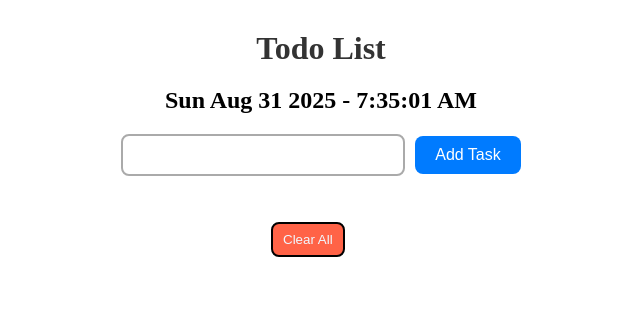
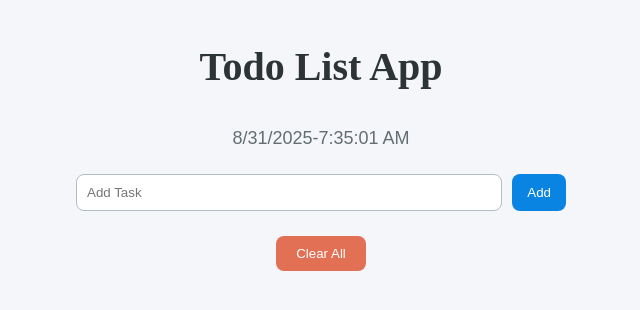
Before and after one commit to pkr86037/ecommerce.example2, a React (Vite) app: page / in a window 1280 px wide. Shown: the top 310 px of the page, without its empty margins (319-959 px from the left). Built offline with nearby package versions, Linux system fonts and the light colour scheme.

Commit message:
new UI and code optimize

```diff
--- a/src/App.css
+++ b/src/App.css
@@ -1,155 +1,152 @@
-/* Main container */
-.todo-cantaner {
-  text-align: center;
-  margin-top: 30px;
+
+
+.completed-task{
+  text-decoration: line-through;
+  color: grey;
 }
 
-.todo-cantaner h1 {
-  font-size: 2rem;
-  color: #333;
+body {
+  font-family: Arial, sans-serif;
+  background: #f5f6fa;
+  margin: 0;
+  padding: 0;
+}
+
+div {
+  padding: 5px;
+  max-width: 500px;
+  margin: auto;
+}
+
+/* Header */
+header {
+  text-align: center;
+  margin-bottom: 10px;
+}
+
+header h1 {
+  font-family: cursive;
+  font-size: 2.5rem;
+  color: #2d3436;
+}
+
+/* Time display */
+.timezone {
+  text-align: center;
+  color: #636e72;
+  font-size: 18px;
   margin-bottom: 20px;
 }
 
-/* Form styling */
-.form {
-  display: flex;
-  flex-direction: column;
-  align-items: center;
-}
-
+/* Form styles */
 form {
   display: flex;
-  align-items: center;
   gap: 10px;
 }
 
-.todo-input {
-  padding: 10px 15px;
-  border: 2px solid #aaa;
+form input {
+  flex: 1;
+  padding: 10px;
+  border: 1px solid #b2bec3;
   border-radius: 8px;
   outline: none;
-  font-size: 1rem;
-  width: 250px;
-  transition: 0.3s;
 }
 
-.todo-input:focus {
-  border-color: #007bff;
+form input:focus {
+  border-color: #0984e3;
 }
 
-button[type="submit"] {
-  padding: 10px 20px;
+form button {
+  padding: 10px 15px;
   border: none;
-  background-color: #007bff;
+  background: #0984e3;
   color: white;
-  font-size: 1rem;
   border-radius: 8px;
   cursor: pointer;
   transition: 0.3s;
 }
 
-button[type="submit"]:hover {
-  background-color: #0056b3;
+form button:hover {
+  background: #74b9ff;
 }
 
-/* Task list section */
-.display-section {
-  margin-top: 30px;
-  width: 480px;
+/* Task list */
+ul {
+  list-style-type: none;
+  padding: 0px;
 }
 
-.display-section ul {
-  list-style: none;
+li {
+  display: flex;
+   align-items: center;
+  justify-content: space-between;
+  background: #fff;
+  padding: 10px 15px;
+  border: 1px solid #dfe6e9;
+  border-radius: 8px;
+  margin-bottom: 10px;
+  transition: 0.3s;
 }
 
-.task-text {
-  flex: 1;
-  font-size: 1rem;
-  color: #333;
+li:hover {
+  background: #f1f2f6;
 }
 
-/* Icons grouped together */
-.icon-group {
-  display: flex;
-  align-items: center;
-  gap: 10px;
-}
+/* Task text */
 
-.icon-group svg {
-  cursor: pointer;
-  font-size: 1.2rem;
-  color: #666;
-  transition: color 0.2s;
-}
-
-.icon-group svg:hover {
-  color: #007bff;
-}
-
-.result{
-    display: flex;
-    align-items: center;
-    justify-content: space-between;
-    border: 0.1px solid rgb(234, 228, 229);
-    width: 380px;
-    border-radius: 10px;
-    height: 45px;
-    font-size: 22px;
-    font-family: sans-serif;
-    box-shadow: 5px 3px 1px 1px grey;
-}
-
-.icons{
-    display: flex;
-    gap: 20px;
-    padding-right: 15px;
-    font-size:25px;
-}
-
-.result-name{
-    padding-left: 10px;
-}
-
-.list-cantaner{
-  margin: 10px;
+li p {
+  margin: 0;
+  font-size: 16px;
+  color: #2d3436;
+  width: 300px;
 }
 
 
-button{
-  border: transparent;
-  background-color: transparent;
+
+
+/* Buttons inside task */
+li button {
+  margin-left: 10px;
+  padding: 5px 10px;
+  border: none;
+  border-radius: 6px;
+  cursor: pointer;
+  font-size: 14px;
+  transition: 0.3s;
 }
 
-.clear-btn{
-  align-items: center;
-  border: 2px solid black;
-  padding: 8px 10px;
-  border-radius: 8px;
-  background-color: tomato;
-  color: aliceblue;
-  position: relative;
-  left: 190px;
-  cursor:pointer;
-}
-.clear-btn:hover{
-  background-color: red;
-  color: black;
+li button:first-of-type {
+  background: #55efc4;
+  color: #2d3436;
 }
 
-.checkBtn{
-  color: darkgreen;
-  font-size: 20px;
-  cursor: pointer;
+li button:first-of-type:hover {
+  background: #00b894;
+  color: white;
 }
 
-.deleteBtn{
-  color: red;
-  font-size: 22px;
-  cursor: pointer;
+li button:last-of-type {
+  background: #d63031;
+  color: white;
 }
 
-.completed-task {
-  text-decoration: line-through;
-  color:grey;
-  opacity: 0.7;
+li button:last-of-type:hover {
+  background: #ff7675;
 }
+
+/* Clear all button */
+div > button {
+  display: block;
+  margin: 20px auto;
+  padding: 10px 20px;
+  background: #e17055;
+  color: white;
+  border: none;
+  border-radius: 8px;
+  cursor: pointer;
+  transition: 0.3s;
+}
+
+div > button:hover {
+  background: #ff7675;
+}
--- a/src/App.jsx
+++ b/src/App.jsx
@@ -1,135 +1,86 @@
-import { useState, useEffect } from "react";
+import { useEffect, useState } from "react";
+import "./App.css"
 import { FaCheck } from "react-icons/fa";
 import { MdDelete } from "react-icons/md";
-import "./App.css";
 
-export default function App() {
-  const [inputValue, setinputValue] = useState("");
+export const App = () => {
+  const [dateTime, setDateTime] = useState();
+  const [inputValue, setInputValue] = useState("");
   const [task, setTask] = useState(() => {
-    const rawTodo = localStorage.getItem("todoKey");
-    if (!rawTodo) return [];
-    return JSON.parse(rawTodo);
+  const rowTodo =  localStorage.getItem('todoKey');
+  return rowTodo ? JSON.parse(rowTodo) : [];
   });
-  const [dateTime, SetDateTime] = useState("");
-  // todo Add data to local storage
+
 localStorage.setItem("todoKey", JSON.stringify(task));
 
+  // todo App Time and date show
 useEffect(() => {
  const interval = setInterval(() => {
-    const newDate = new Date().toDateString();
-    const newTime = new Date().toLocaleTimeString("en-US",{
-      hour:"numeric",
-      minute:"numeric",
-      second:"numeric",
-      hour12:true,
-    })
-    SetDateTime(`${newDate} - ${newTime}`)
-  });
-  return () => clearInterval(interval);
+    const newDate = new Date().toLocaleDateString();
+    const newTime = new Date().toLocaleTimeString("en-US");
+    setDateTime(`${newDate}-${newTime}`);
+  }, 1000);
+return () => clearInterval(interval)
 },[])
 
-  const handleInputChange = (value) => {
-    setinputValue(value);
+  const submitFormEvent = (e) => {
+    e.preventDefault();
+
+    const trimmedValue = inputValue.trim();
+    if(!trimmedValue){
+      setInputValue("");
+      return;
     };
 
-  const handleFormSubmit = (e) => {
-    e.preventDefault();
-
-    if (!inputValue) return;
-
-    if (task.some((t) => t.text === inputValue)) {
-      setinputValue("");
+    if(task.some((t) => t.text === trimmedValue)){
+        setInputValue("");
         return;
     }
+    setTask((prev) => [...prev,{text:trimmedValue,completed:false}]);
+    setInputValue("");
+  }
 
-    setTask((prevTask) => [
-      ...prevTask,
-      { text: inputValue, completed: false },
-    ]);
+  const removeElement = (value) => {
+    const updateRemove = task.filter((remove) => remove.text !== value)
+     setTask(updateRemove)
+  }
 
-    setinputValue("");
-  };
+  const checkUncheck = (value) => {
+     const updatedTask =    task.map((t) => t.text ===value ? {...t,completed: !t.completed}:t);
+     setTask(updatedTask)
+  }
 
-  const handleDeleteElement = (value) => {
-    const updatedFunction = task.filter((curr) => curr.text !== value);
-    setTask(updatedFunction);
-  };
 
-  const handleToggleComplete = (value) => {
-    const updatedTasks = task.map((t) =>
-      t.text === value ? { ...t, completed: !t.completed } : t
-    );
-    setTask(updatedTasks);
-  };
-
-  const clearAllList = () => {
+  const clearAll = () => {
     setTask([]);
-  };
-
+  }
   return (
-    <>
-      <section className="todo-cantaner">
+    <div><section>
       <header>
-          <h1>Todo List</h1>
+        <h1>Todo List App</h1>
       </header>
-        <div className="sate">
-          <h2>{dateTime}</h2>
+      <div className="timezone">{dateTime}</div>
+      </section>
+      <form onSubmit={submitFormEvent}>
+        <input type="text" placeholder="Add Task" value={inputValue} onChange={(e) => setInputValue(e.target.value)}  />
+        <button type="submit">Add</button>
+      </form>
+      <div>
+        <ul type="circle">
+            {
+                task.map((curr,index) => {
+                    return <li key={index}>
+                        <div className="list-div">
+                            <p className={` display-item ${curr.completed ? "completed-task" : ""}`}>{curr.text}</p>
                         </div>
-      </section>
-
-      <section className="form">
-        <form onSubmit={handleFormSubmit}>
-          <div>
-            <input
-              type="text"
-              className="todo-input"
-              autoComplete="off"
-              value={inputValue}
-              onChange={(e) => handleInputChange(e.target.value)}
-            />
-          </div>
-          <button type="submit">Add Task</button>
-        </form>
-
-        <section className="display-section">
-          <ul>
-            {task.map((list, index) => (
-              <li className="list-cantaner" key={index}>
-                <div className="result">
-                  <div
-                    className={`result-name ${ list.completed ? "completed-task" : "" }`}>
-                    {list.text}
-                  </div>
-                  <div className="icons">
-                    <div className="thik-icon">
-                      <button
-                        className="checkBtn"
-                        onClick={() => handleToggleComplete(list.text)}
-                      >
-                        <FaCheck/>
-                      </button>
-                    </div>
-                    <div className="del-icon">
-                      <button
-                        className="deleteBtn"
-                        onClick={() => {
-                          handleDeleteElement(list.text);
-                        }}
-                      >
-                        <MdDelete />
-                      </button>
+                        <button onClick={() => checkUncheck(curr.text)}><FaCheck /></button>
+                        <button onClick={() => removeElement(curr.text)}><MdDelete /></button>
+                    </li>
+                })
+            }
+        </ul>
+        <button onClick={clearAll}>Clear All</button>
       </div>
     </div>
-                </div>
-              </li>
-            ))}
-          </ul>
-
-          <button type="button" className="clear-btn" onClick={clearAllList}>
-            Clear All
-          </button>
-        </section>
-      </section>
-    </>
   );
-}
+};
--- a/src/main.jsx
+++ b/src/main.jsx
@@ -1,7 +1,7 @@
 import { StrictMode } from 'react'
 import { createRoot } from 'react-dom/client'
 import './index.css'
-import App from './App.jsx'
+import  { App} from './App.jsx'
 
 
 createRoot(document.getElementById('root')).render(
```
Lines whose indentation alone changed are shown as unchanged.
